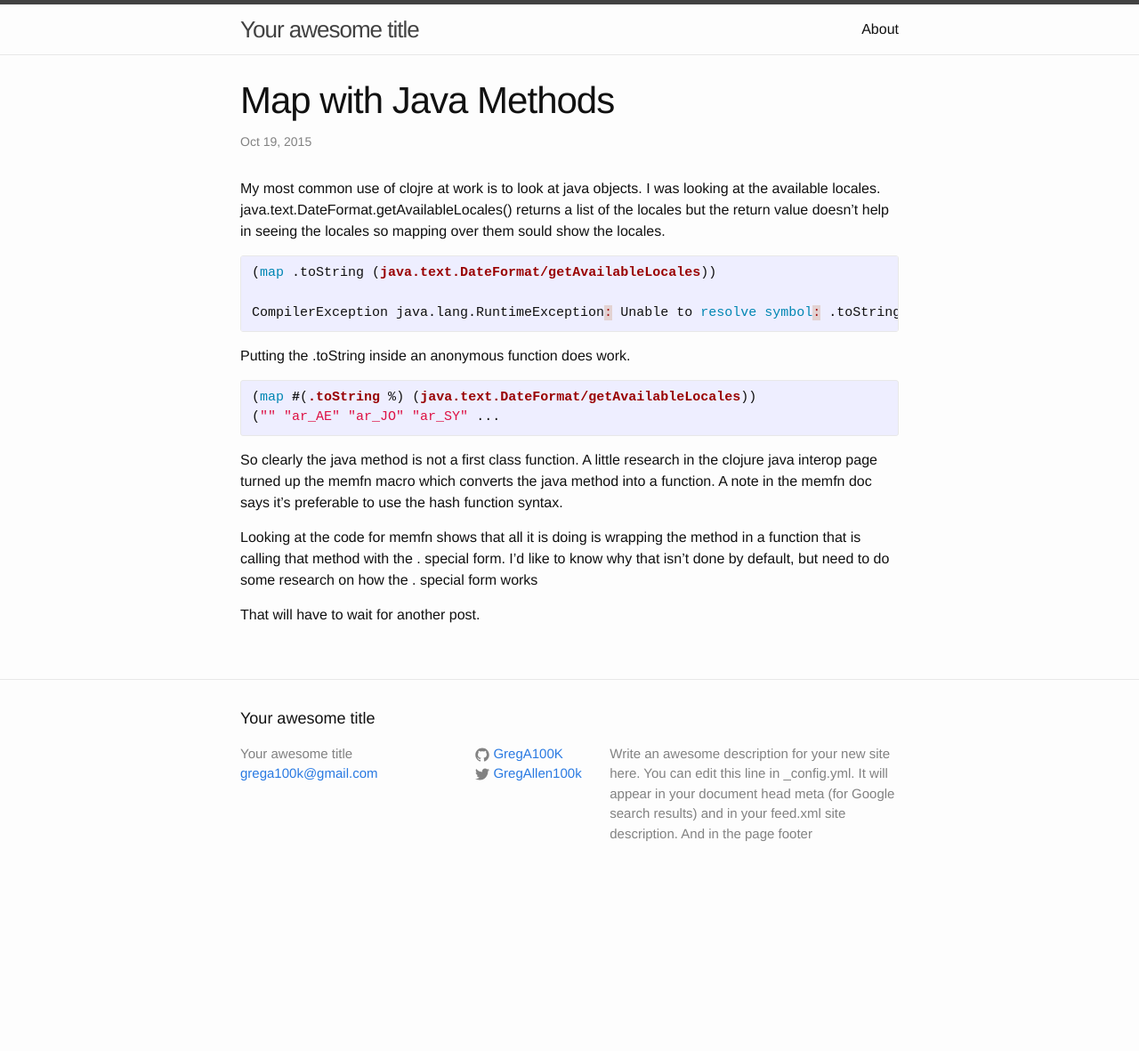
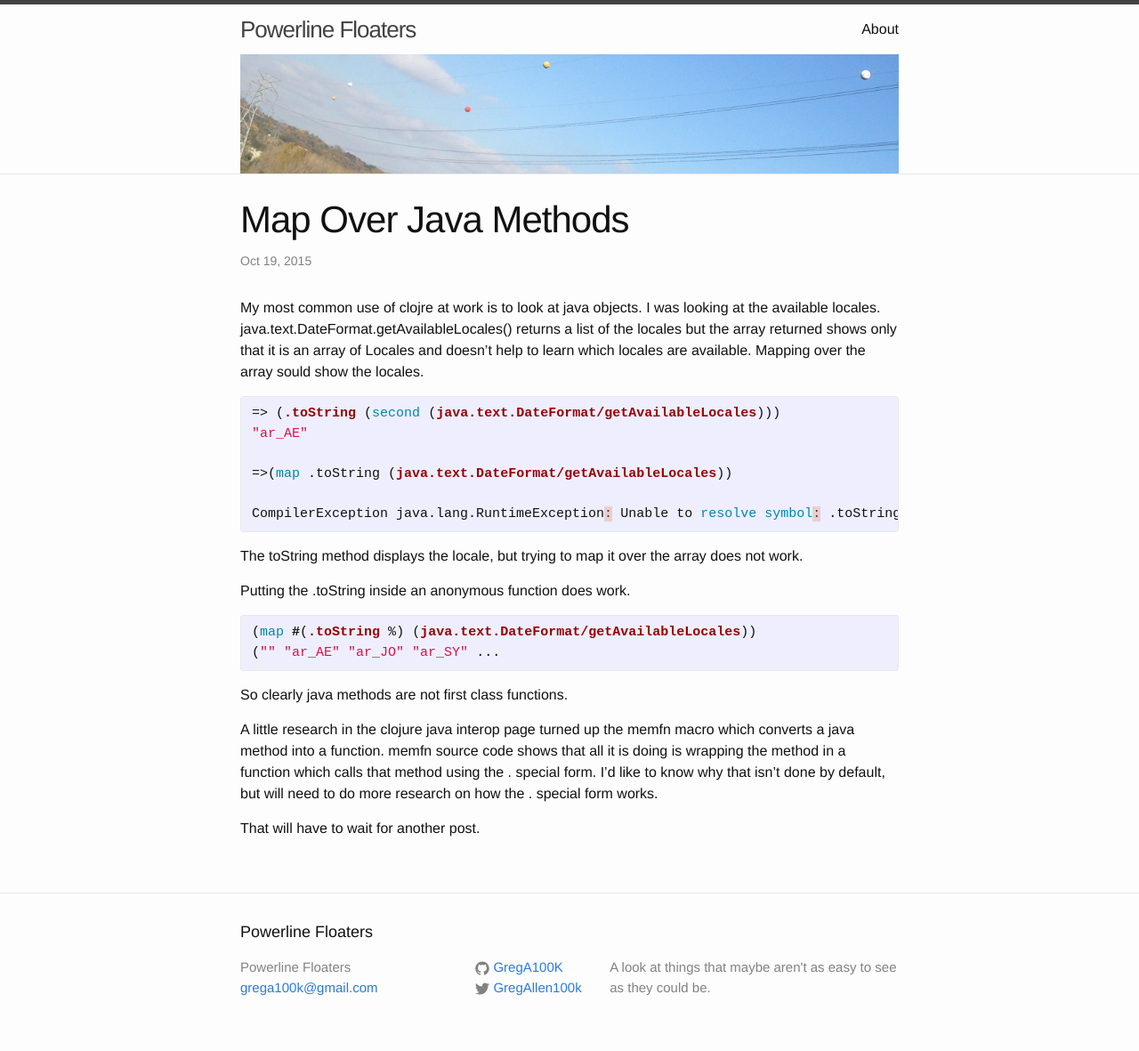
Before and after one commit to GregA100k/GregA100k.github.io, a Jekyll site: the page built from _posts/2015-10-19-map-java-methods.markdown, in a window 1280 px wide. Shown: the whole page at 89% size. Built offline with Jekyll 4.4.1, drawn with Linux system fonts in a browser that asks for light colours; before the commit the page ends 1008 px from its top, so only the background shows below that.

Commit message:
Add banner image and edits to the mapping over java post

```diff
--- a/_config.yml
+++ b/_config.yml
@@ -1,10 +1,8 @@
 # Site settings
-title: Your awesome title
+title: Powerline Floaters
 email: grega100k@gmail.com
 description: > # this means to ignore newlines until "baseurl:"
-  Write an awesome description for your new site here. You can edit this
-  line in _config.yml. It will appear in your document head meta (for
-  Google search results) and in your feed.xml site description. And in the page footer
+  A look at things that maybe aren't as easy to see as they could be.
 baseurl: "" # the subpath of your site, e.g. /blog/
 url: "http://GregA100k.github.io" # the base hostname & protocol for your site
 twitter_username: GregAllen100k
--- a/_includes/header.html
+++ b/_includes/header.html
@@ -21,7 +21,10 @@
         {% endfor %}
       </div>
     </nav>
-
+    <div class="banner">
+    <section role="banner">
+      <img src="/assets/banner1.png" />
+    </section>
   </div>
 
 </header>
--- a/_posts/2015-10-19-map-java-methods.markdown
+++ b/_posts/2015-10-19-map-java-methods.markdown
@@ -1,17 +1,22 @@
 ---
 layout: post
-title:  "Map with Java Methods"
+title:  "Map Over Java Methods"
 date:   2015-10-19 21:30:00
-categories: clojure java
+categories: clojure interop
 tags: clojure java interop
 ---
-My most common use of clojre at work is to look at java objects.  I was looking at the available locales.  java.text.DateFormat.getAvailableLocales() returns a list of the locales but the return value doesn't help in seeing the locales so mapping over them sould show the locales.
+My most common use of clojre at work is to look at java objects.  I was looking at the available locales.  java.text.DateFormat.getAvailableLocales() returns a list of the locales but the array returned shows only that it is an array of Locales and doesn't help to learn which locales are available.  Mapping over the array sould show the locales.
 
 {% highlight clojure %}
-(map .toString (java.text.DateFormat/getAvailableLocales))
+=> (.toString (second (java.text.DateFormat/getAvailableLocales)))
+"ar_AE"
+
+=>(map .toString (java.text.DateFormat/getAvailableLocales))
 
 CompilerException java.lang.RuntimeException: Unable to resolve symbol: .toString in this context, compiling:(NO_SOURCE_PATH:1:1)
 {% endhighlight %}
+
+The toString method displays the locale, but trying to map it over the array does not work.
 
 Putting the .toString inside an anonymous function does work.
 
@@ -20,8 +25,8 @@ Putting the .toString inside an anonymous function does work.
 ("" "ar_AE" "ar_JO" "ar_SY" ...
 {% endhighlight %}
 
-So clearly the java method is not a first class function. A little research in the clojure java interop page turned up the memfn macro which converts the java method into a function.  A note in the memfn doc says it's preferable to use the hash function syntax.
+So clearly java methods are not first class functions.
 
-Looking at the code for memfn shows that all it is doing is wrapping the method in a function that is calling that method with the . special form.  I'd like to know why that isn't done by default, but need to do some research on how the . special form works
+A little research in the clojure java interop page turned up the memfn macro which converts a java method into a function.  memfn source code shows that all it is doing is wrapping the method in a function which calls that method using the . special form.  I'd like to know why that isn't done by default, but will need to do more research on how the . special form works.
 
 That will have to wait for another post.
```
Also changed, not shown: assets/banner1.png (added).
